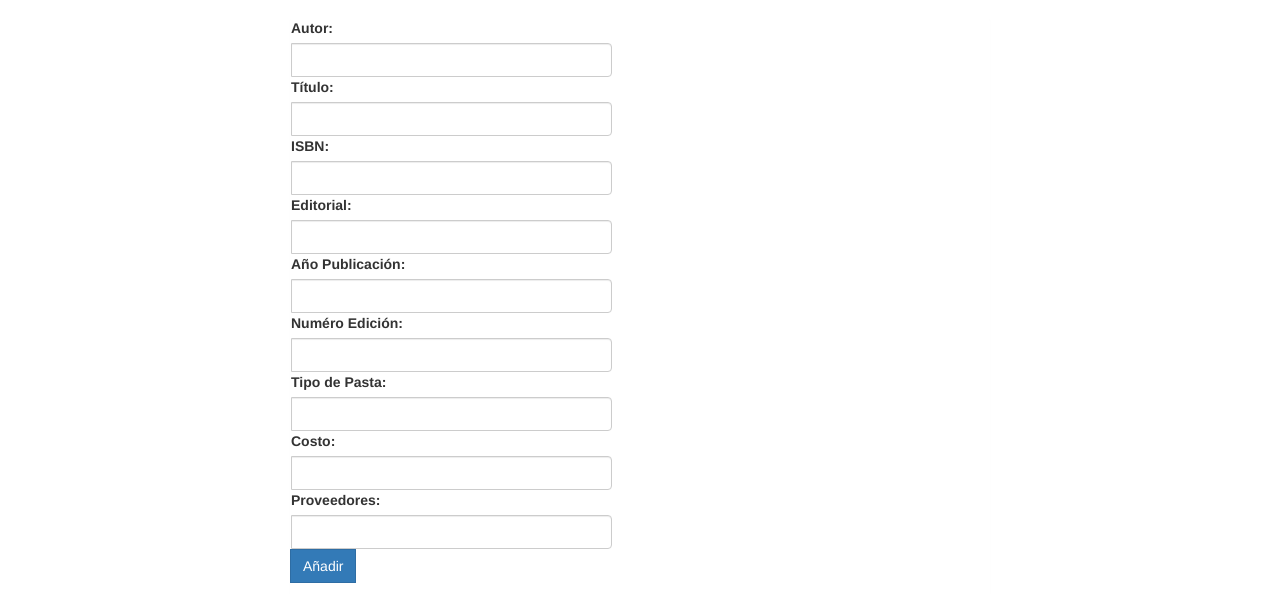
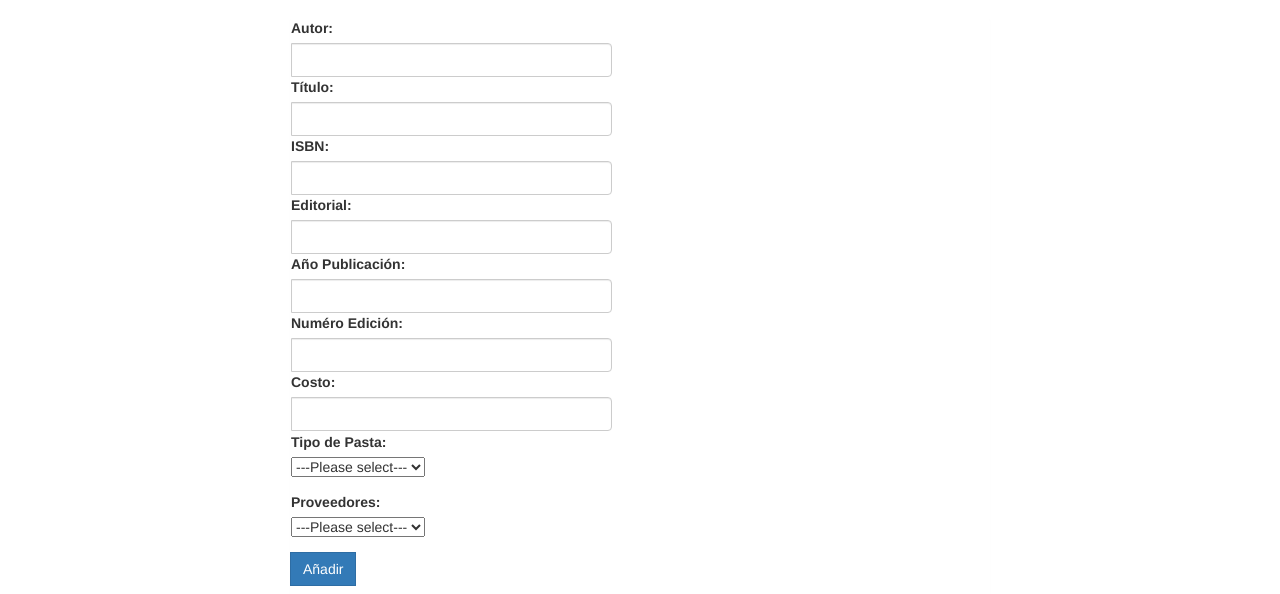
Before and after one commit to dannymartinm/actividad_angular_Web, a website: page app/index.html in a window 1280 px wide. Shown: the part 206-800 px from the top of the page. Drawn offline with nearby package versions, Linux system fonts and the light colour scheme; some packages are replaced by stand-ins of ours; files that its build step writes are made by us from their sources.

Commit message:
Se agregó el formato de selección a pasta y proveedores.

```diff
--- a/app/scripts/controllers/main.js
+++ b/app/scripts/controllers/main.js
@@ -13,7 +13,7 @@ angular.module('proyectoAngularApp')
     var modelo={
     	libro : [{fecha: "22/2/2017", usuario: "Gandhi", autor: "J.K", titulo: "Harry Potter", isbn: "123456790",
     			editorial : "Anagrama", anioP: "2005", numEd: "2",
-    			pasta: "dura", costo: "$300", proveedor : "Proveedor1", estatus : true}]
+    			pasta: "Dura", costo: "$300", proveedor : "Proovedor1", estatus : true}]
     };
     $scope.modelo = modelo;
 
@@ -22,12 +22,9 @@ angular.module('proyectoAngularApp')
   		var day = tmp.getDate();
   		var month = tmp.getMonth()+1;
   		var year = tmp.getFullYear();
-
   		var fecha = day+"/"+month+"/"+year;
 
-
-
-    	var user = Math.floor(Math.random() * 6) + 1
+    	var user = Math.floor(Math.random() * 10) + 1
   		$scope.modelo.libro.push({fecha : fecha, usuario : ("usuario"+user), autor:autorT, titulo : tituloT, isbn : isbnT,
   									editorial : editorialT, anioP : anioPT, numEd : numEdT,
   									pasta : pastaT, costo : costoT, proveedor : proveedorT, estatus : false});
--- a/app/views/main.html
+++ b/app/views/main.html
@@ -2,7 +2,6 @@
 <div class="page-header">
   <h1>Lista Libros</h1>
 </div>
-
 <div class="panel">
   <div class="input-group">
     <div class="form-group">
@@ -30,16 +29,28 @@
       <input class="form-control" ng-model="numEdT"/>
     </div>
     <div class="form-group">
-      <label>Tipo de Pasta:</label>
-      <input class="form-control" ng-model="pastaT"/>
-    </div>
-    <div class="form-group">
       <label>Costo:</label>
       <input class="form-control" ng-model="costoT"/>
     </div>
+    <br>
     <div class="form-group">
-      <label>Proveedores:</label>
-      <input class="form-control" ng-model="proveedorT"/>
+      <label>Tipo de Pasta:</label><br>
+        <select name="singleSelect" ng-model="pastaT">
+          <option value="">---Please select---</option>
+          <option value="Suave">Suave</option>
+          <option value="Dura">Dura</option>
+          <option value="Cuero">Cuero</option>
+          <option value="Tela">Tela</option>
+        </select><br>
+    </div>
+    <div class="form-group">
+      <label>Proveedores:</label><br>
+      <select name="singleSelect" ng-model="proveedorT">
+          <option value="">---Please select---</option>
+          <option value="Proveedor1">Proveedor 1</option>
+          <option value="Proveedor2">Proveedor 2</option>
+          <option value="Proveedor3">Proveedor 3</option>
+        </select><br>
     </div>
     <div class="form-group">
       <span class="input-group-btn">
```
